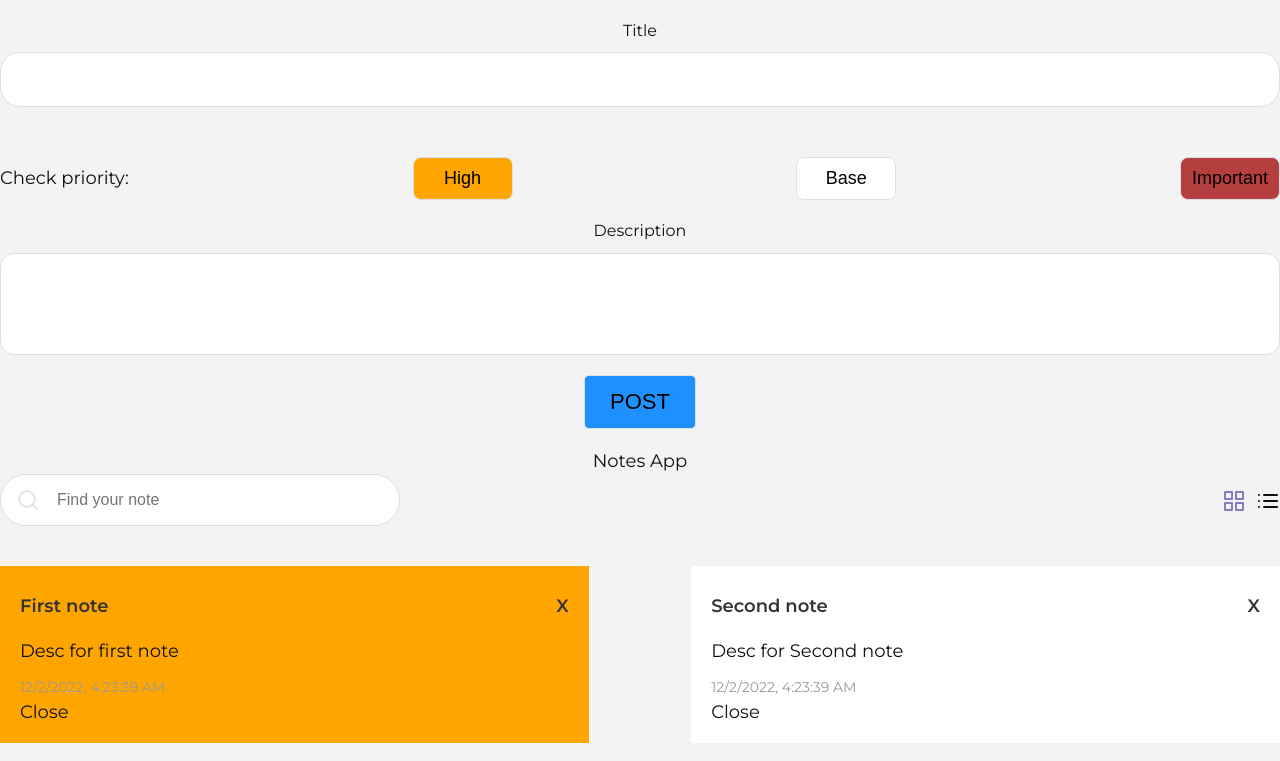
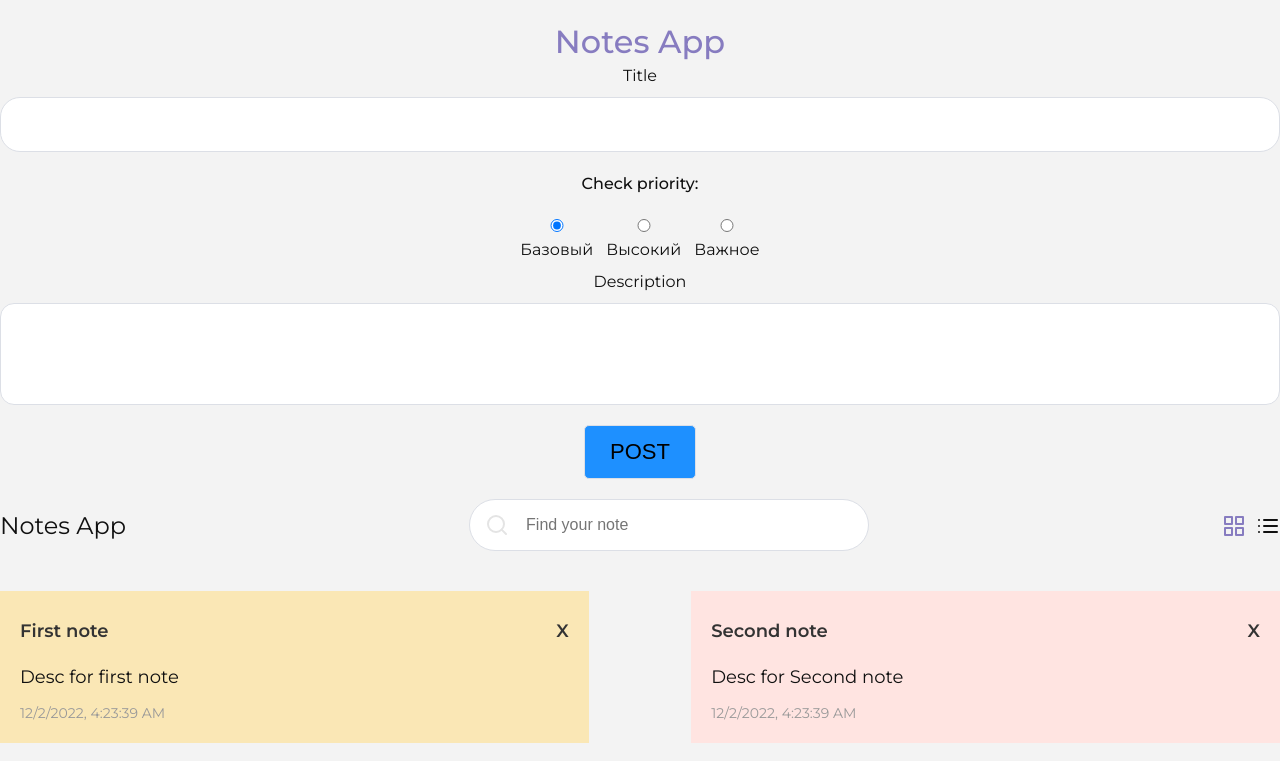
Before and after one commit to Siskinbird/vue-note, a Vue app: page / in a window 1280 px wide. Shown: the top 761 px of the page. Built offline with nearby package versions, Linux system fonts and the light colour scheme.

Commit message:
refactor: priority buttons => radio buttons

```diff
--- a/src/App.vue
+++ b/src/App.vue
@@ -4,23 +4,23 @@
       <section>
         <div class="container">
           <div id="app">
+            <h1 style="text-align: center; font-size: 32px; color: #877CC0; font-weight: 500" >{{ title }}</h1>
 
             <!--message-->
             <Message v-if="message" :message="message"/>
 
             <!--new note-->
             <NewNote :note="note"
-            @addNote="addNote"
-            @setVeryHigh="setVeryHigh"
-            @setHigh="setHigh"
-            @setLow="setLow"
-            />
+            @addNote="addNote" />
+<!--             FOR PRIORITY BUTTONS-->
+<!--            @setVeryHigh="setVeryHigh"-->
+<!--            @setHigh="setHigh"-->
+<!--            @setLow="setLow"-->
+
             <!--note title-->
-            <div class="note-title">
-              <h1>{{ title }}</h1>
-            </div>
+
             <div class="search-icons-container">
-
+              <h2 class="note-title">{{ title }}</h2>
               <!--search-->
               <Search :search="search"
               @search="search = $event"
@@ -81,36 +81,43 @@ export default {
       note: {
         title: '',
         description: '',
-        highPriority: false,
-        lowPriority: false,
-        veryHighPriority: false,
-        isEdit: false
+        // FOR PRIORITY BUTTONS
+        // highPriority: false,
+        // lowPriority: false,
+        // veryHighPriority: false,
+        isEdit: false,
+        radios: 'Базовый'
       },
       notes: [
         {
           title: 'First note',
           description: 'Desc for first note',
-          highPriority: true,
-          lowPriority: false,
-          veryHighPriority: false,
+          // FOR PRIORITY BUTTONS
+          // highPriority: true,
+          // lowPriority: false,
+          // veryHighPriority: false,
           isEdit: false,
+          radios: 'Высокий',
           date: new Date(Date.now()).toLocaleString()
         },
         {
           title: 'Second note',
           description: 'Desc for Second note',
-          highPriority: false,
-          lowPriority: true,
-          veryHighPriority: false,
+          // FOR PRIORITY BUTTONS
+          // highPriority: false,
+          // lowPriority: true,
+          // veryHighPriority: false,
           isEdit: false,
+          radios: 'Важное',
           date: new Date(Date.now()).toLocaleString()
         },
         {
           title: 'Third note',
           description: 'Desc for Third note',
-          highPriority: false,
-          lowPriority: false,
-          veryHighPriority: true,
+          // FOR PRIORITY BUTTONS
+          // highPriority: false,
+          // lowPriority: false,
+          // veryHighPriority: true,
           isEdit: false,
           date: new Date(Date.now()).toLocaleString()
         },
@@ -135,15 +142,16 @@ export default {
     }
   },
   methods: {
-    setHigh() {
-      this.note.highPriority = true;
-    },
-    setLow() {
-      this.note.lowPriority = true;
-    },
-    setVeryHigh() {
-      this.note.veryHighPriority = !this.note.veryHighPriority;
-    },
+    //FUNCTIONS FOR PRIORITY BUTTONS
+    // setHigh() {
+    //   this.note.highPriority = true;
+    // },
+    // setLow() {
+    //   this.note.lowPriority = true;
+    // },
+    // setVeryHigh() {
+    //   this.note.veryHighPriority = !this.note.veryHighPriority;
+    // },
     editNote(i) {
       this.notes[i].isEdit = true;
     },
@@ -153,12 +161,14 @@ export default {
     reset() {
       this.note.title = '';
       this.note.description = '';
-      this.note.highPriority = false;
-      this.note.lowPriority = false;
-      this.note.veryHighPriority = false;
+      this.note.radios = 'Базовый'
+      //RESET FOR PRIORITY BUTTONS
+      // this.note.highPriority = false;
+      // this.note.lowPriority = false;
+      // this.note.veryHighPriority = false;
     },
     addNote() {
-      let {title, description, highPriority, lowPriority, veryHighPriority} = this.note;
+      let {title, description, highPriority, lowPriority, veryHighPriority, radios} = this.note;
       if (title === '' || description === '') {
         this.message = 'You note is empty';
         return true
@@ -166,13 +176,14 @@ export default {
         this.notes.push({
           title,
           description,
-          highPriority,
-          lowPriority,
-          veryHighPriority,
+          //FOR PRIORITY BUTTONS
+          // highPriority,
+          // lowPriority,
+          // veryHighPriority,
           isEdit: false,
+          radios,
           date: new Date(Date.now()).toLocaleString()
         })
-        console.log(this.notes)
         this.reset();
         return this.message = false
       }
@@ -184,7 +195,7 @@ export default {
 }
 </script>
 
-<style lang="scss">
+<style lang="scss" scoped>
 .search-icons-container {
   display: flex;
   align-items: center;
@@ -202,5 +213,6 @@ export default {
 }
 .note-title {
   text-align: center;
+  font-size: 24px;
 }
 </style>
--- a/src/components/NewNote.vue
+++ b/src/components/NewNote.vue
@@ -2,11 +2,22 @@
   <div class="new-note">
     <label for="">Title</label>
     <input v-model="note.title" type="text" value="">
-    <div class="priority-button">
-      <p>Check priority:</p>
-      <button class="highPriority" @click="setHigh">High</button>
-      <button class="lowPriority" @click="setLow">Base</button>
-      <button class="veryPriority" @click="setVeryHigh">Important</button>
+<!--    <div class="priority-button">-->
+<!--      <button class="highPriority" @click="setHigh">High</button>-->
+<!--      <button class="lowPriority" @click="setLow">Base</button>-->
+<!--      <button class="veryPriority" @click="setVeryHigh">Important</button>-->
+<!--    </div>-->
+    <div class="radios">
+      <p class="radio-title">Check priority:</p>
+      <label>
+        <input type="radio" v-model="note.radios" value="Базовый">Базовый
+      </label>
+      <label>
+        <input type="radio" v-model="note.radios" value="Высокий">Высокий
+      </label>
+      <label>
+        <input type="radio" v-model="note.radios" value="Важное">Важное
+      </label>
     </div>
 
     <label for="">Description</label>
@@ -26,51 +37,65 @@ export default {
   methods: {
     addNote() {
       this.$emit('addNote', this.note)
-    },
-    setHigh() {
-      this.$emit('setHigh', this.note)
-    },
-    setLow() {
-      this.$emit('setLow', this.note)
-    },
-    setVeryHigh() {
-      this.$emit('setVeryHigh', this.note)
     }
+    // FUNCTIONS FOR SET PRIORITY BUTTON
+
+    // setHigh() {
+    //   this.$emit('setHigh', this.note)
+    // },
+    // setLow() {
+    //   this.$emit('setLow', this.note)
+    // },
+    // setVeryHigh() {
+    //   this.$emit('setVeryHigh', this.note)
+    // }
   }
 }
 </script>
 <style lang="scss" scoped>
+.radio-title {
+  font-size: 16px;
+  font-weight: 500;
+  line-height: 24px;
+  margin: 20px;
+}
+.radios {
+  label {
+    display: inline-block;
+  }
+}
+
 .new-note {
   text-align: center;
+  input {
+    margin-bottom: 0;
+  }
 }
-.priority {
-  display: flex;
-  align-items: center;
-  justify-content: space-between;
-}
-.test {
-  width: 60px;
-  height: 20px;
-}
-.high {
-  background-color: #b53f3f;
-}
-.low {
-  background-color: #8bc34a;
-}
-.veryHi {
-  border-radius: 5px;
-  cursor: pointer;
-  padding: 5px;
-}
-.priority-button {
-  display: flex;
-  align-items: center;
-  justify-content: space-between;
-  margin: 20px 0;
-}
+//.priority {
+//  display: flex;
+//  align-items: center;
+//  justify-content: space-between;
+//}
+
+//.high {
+//  background-color: #b53f3f;
+//}
+//.low {
+//  background-color: #8bc34a;
+//}
+//.veryHi {
+//  border-radius: 5px;
+//  cursor: pointer;
+//  padding: 5px;
+//}
+//.priority-button {
+//  display: flex;
+//  align-items: center;
+//  justify-content: space-between;
+//  margin: 20px 0;
+//}
 .highPriority {
-  background-color: orange;
+  background-color: #FAE7B5;
   padding: 10px;
   border-radius: 8px;
   width: 100px;
@@ -84,7 +109,7 @@ export default {
   cursor: pointer;
 }
 .veryPriority {
-  background-color: #b53f3f;
+  background-color: #FFE4E1	;
   padding: 10px;
   border-radius: 8px;
   width: 100px;
--- a/src/components/Notes.vue
+++ b/src/components/Notes.vue
@@ -2,20 +2,20 @@
   <div>
     <div class="notes">
       <div class="note"
-           :class="{full: !grid , high: note.highPriority, veryHigh: note.veryHighPriority, low: note.lowPriority}"
+           :class="{full: !grid , high: note.radios === 'Высокий', veryHigh: note.radios === 'Важное', low: note.radios === 'Базовый'}"
            v-for="(note, i) in notes"
            :key="i">
         <div class="note-title">
           <p v-if="note.isEdit === false" style="cursor: pointer;" @click="editNote(i)">{{ note.title }}</p>
           <input class="edit-note" :class="{isEdit:  note.isEdit}" v-model="note.title" type="text" value="">
-          <p style="cursor: pointer;" @click="removeNote(i)">X</p>
-
+          <p style="cursor: pointer; margin-left: 10px" @click="removeNote(i)">X</p>
         </div>
-        <div class="note-description">
-          <p>{{ note.description }}</p>
+        <div @click="closeInput(i)">
+          <div class="note-description">
+            <p>{{ note.description }}</p>
+          </div>
+          <div class="note-date"><span>{{ note.date }}</span>
         </div>
-        <div class="note-date"><span>{{ note.date }}</span>
-          <div @click="closeInput(i)">Close</div>
         </div>
       </div>
     </div>
@@ -49,6 +49,10 @@ export default {
 </script>
 
 <style lang="scss" scoped>
+input {
+  margin-bottom: 0;
+  padding: 10px;
+}
 .notes {
   display: flex;
   align-items: center;
@@ -56,6 +60,13 @@ export default {
   flex-wrap: wrap;
   padding: 40px 0;
 }
+
+.note {
+  input {
+    padding-right: 10px;
+  }
+}
+
 .note {
   width: 46%;
   padding: 18px 20px;
@@ -67,10 +78,10 @@ export default {
     transform: translate(0, -6px);
   }
   &.veryHigh {
-    background-color: #b53f3f;
+    background-color:  #FFE4E1;
   }
   &.high {
-    background-color: orange;
+    background-color: #FAE7B5;
   }
   &.low {
     background-color: #ffffff;
@@ -93,12 +104,7 @@ export default {
   display: flex;
   align-items: center;
   justify-content: space-between;
-  &.high {
-    background-color: orange;
-  }
-  h1 {
-    font-size: 32px;
-  }
+
   p {
     font-weight: 600;
     color: #333333;
--- a/src/components/Search.vue
+++ b/src/components/Search.vue
@@ -43,9 +43,9 @@ svg {
   position: relative;
 }
 .search {
-  top: 0px;
-  bottom: 0px;
-  left: 0px;
+  top: 0;
+  bottom: 0;
+  left: 0;
   position: absolute;
 }
 .search-icon {
@@ -57,7 +57,7 @@ svg {
 }
 input {
   padding: 16px 16px 16px 56px !important;
-  margin-bottom: 0px;
+  margin-bottom: 0;
   border-radius: 30px;
   color: #909399;
   font-size: 16px;
```
Also changed, not shown: 1 other file (tests, documents, lock files or other folders).
